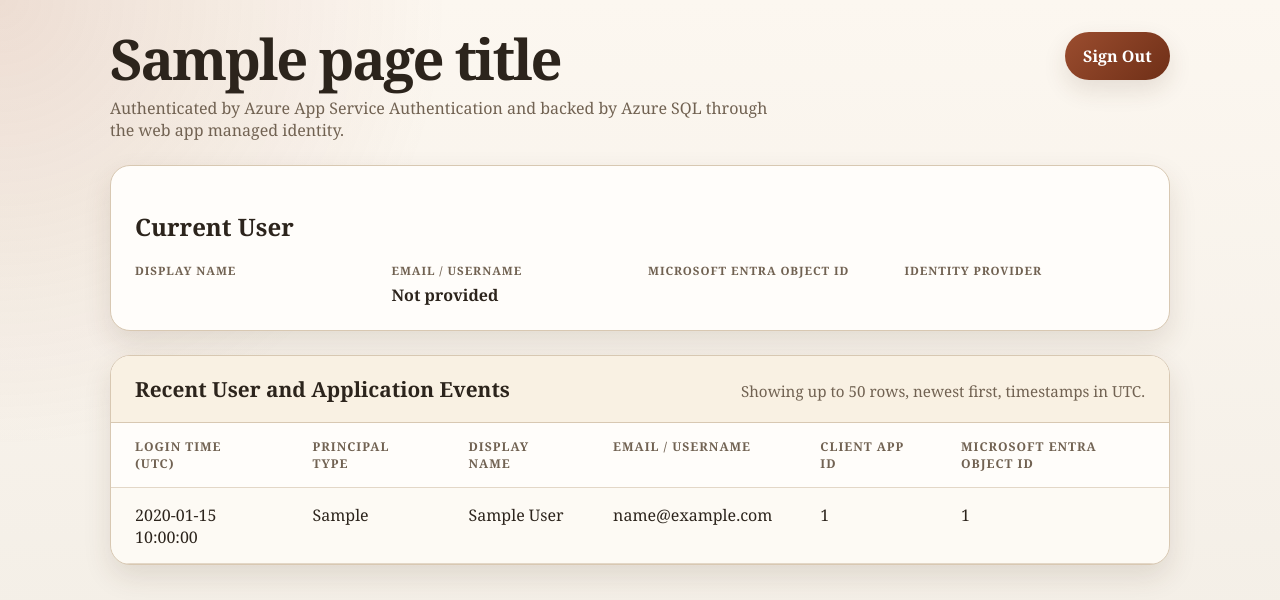
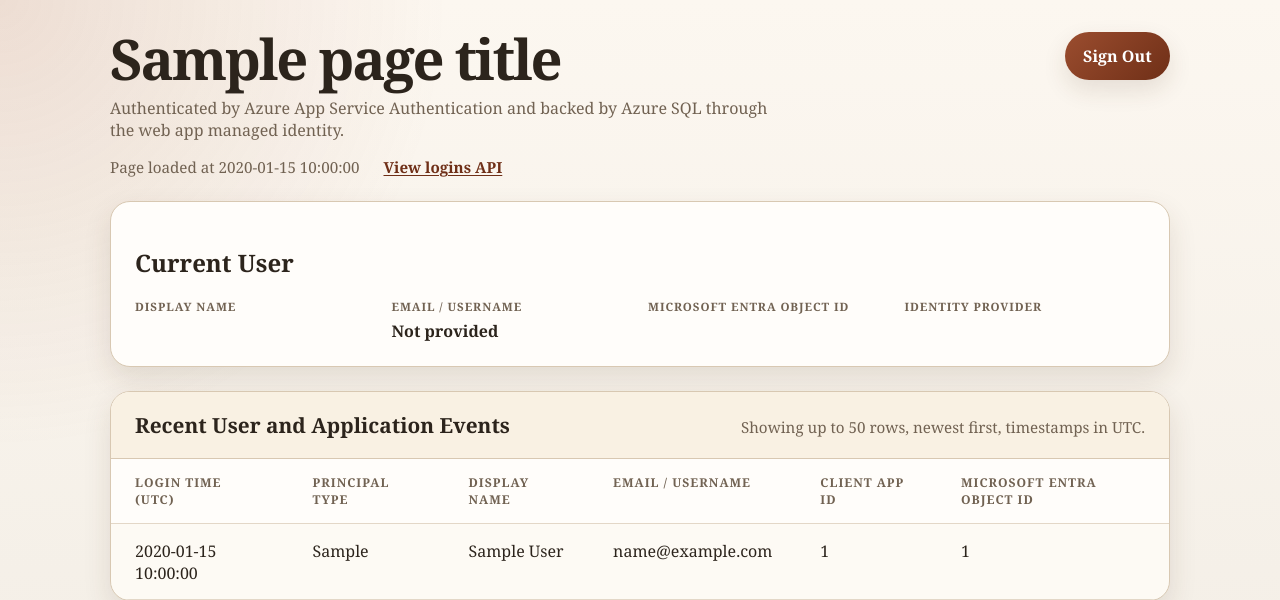
Before and after one commit to catay/azure-webapp-sql-auth, a Python web app: template templates/dashboard.html in a window 1280 px wide. Shown: the top 600 px of the page. Run offline with Jinja, Linux system fonts and the light colour scheme; the template is opened without the code that fills it: most values are stand-ins (such as "Sample title", 1, 10 or a date in 2020).

Commit message:
feat: add dashboard api link and timestamp

```diff
--- a/app.py
+++ b/app.py
@@ -9,7 +9,7 @@
 from functools import lru_cache
 from time import sleep
 
-from flask import Flask, Response, current_app, g, redirect, render_template, request, session
+from flask import Flask, Response, current_app, g, redirect, render_template, request, session, url_for
 
 
 SQL_COPT_SS_ACCESS_TOKEN = 1256
@@ -119,6 +119,8 @@
             page_title="Azure SQL Login Dashboard",
             current_user=user,
             login_rows=rows,
+            api_logins_url=url_for("api_logins"),
+            page_loaded_at=datetime.now(UTC).strftime("%Y-%m-%d %H:%M:%S UTC"),
         )
 
     @app.get("/healthz")
--- a/templates/dashboard.html
+++ b/templates/dashboard.html
@@ -57,6 +57,22 @@
         max-width: 42rem;
         color: var(--muted);
         font-size: 1rem;
+      }
+
+      .hero-meta {
+        margin-top: 1rem;
+        display: flex;
+        flex-wrap: wrap;
+        gap: 0.75rem 1.5rem;
+        color: var(--muted);
+        font-size: 0.95rem;
+      }
+
+      .hero-meta a {
+        color: var(--accent-strong);
+        font-weight: 700;
+        text-decoration-thickness: 0.08em;
+        text-underline-offset: 0.16em;
       }
 
       .signout {
@@ -191,6 +207,10 @@
             Authenticated by Azure App Service Authentication and backed by Azure SQL
             through the web app managed identity.
           </p>
+          <div class="hero-meta">
+            <span>Page loaded at {{ page_loaded_at }}</span>
+            <span><a href="{{ api_logins_url }}">View logins API</a></span>
+          </div>
         </div>
         <a class="signout" href="/.auth/logout">Sign Out</a>
       </section>
```
Also changed, not shown: tests/test_app.py (+8 -1 lines).
